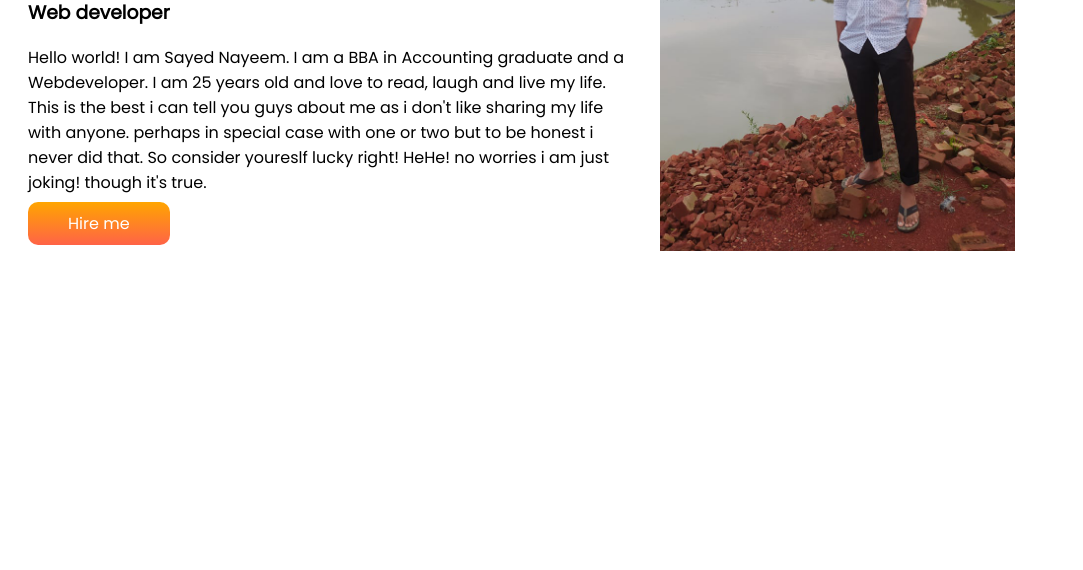
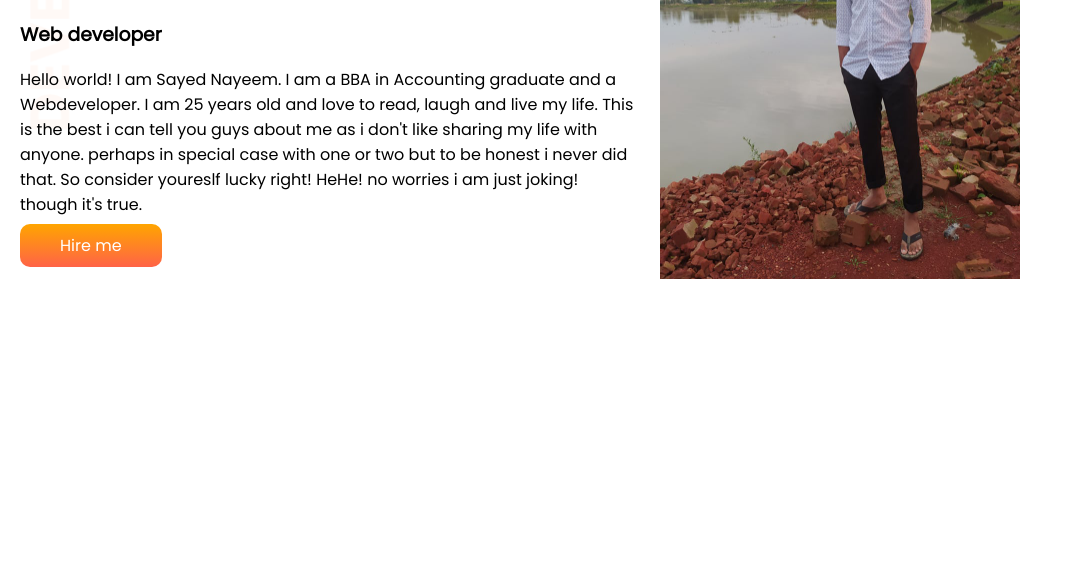
Before and after one commit to Sayeednayeem1/dev-portfolio, a plain HTML site: page index.html in a window 1280 px wide. Shown: the part 230-800 px from the top of the page, without its empty margins (0-1083 px from the left). Drawn offline with Linux system fonts and the light colour scheme.

Commit message:
added background picture

```diff
--- a/index.html
+++ b/index.html
@@ -11,7 +11,7 @@
     <link rel="stylesheet" href="style.css">
 </head>
 <body>
-   <section>
+   <section class="top-banner">
     <div class="half-width">
         <h1>Welcome to</h1>
         <h1><span class="orange-color">Sayeed Nayeem's</span> world!</h1>
--- a/style.css
+++ b/style.css
@@ -1,5 +1,6 @@
 body{
     font-family: 'Poppins', sans-serif;
+    margin: 0;
 }
 h1{
     font-size: 40px;
@@ -13,6 +14,7 @@ section{
 .half-width{
     width: 50%;
     padding-left: 20px;
+    padding-top: 30px;
 }
 .half-width img{
     width: 58%;
@@ -25,3 +27,7 @@ section{
     padding: 10px 40px;
     border-radius: 10px;
 }
+.top-banner{
+    background-image: url(top-banner.png);
+    background-repeat: no-repeat;
+}
```
Also changed, not shown: top-banner.png (added).
